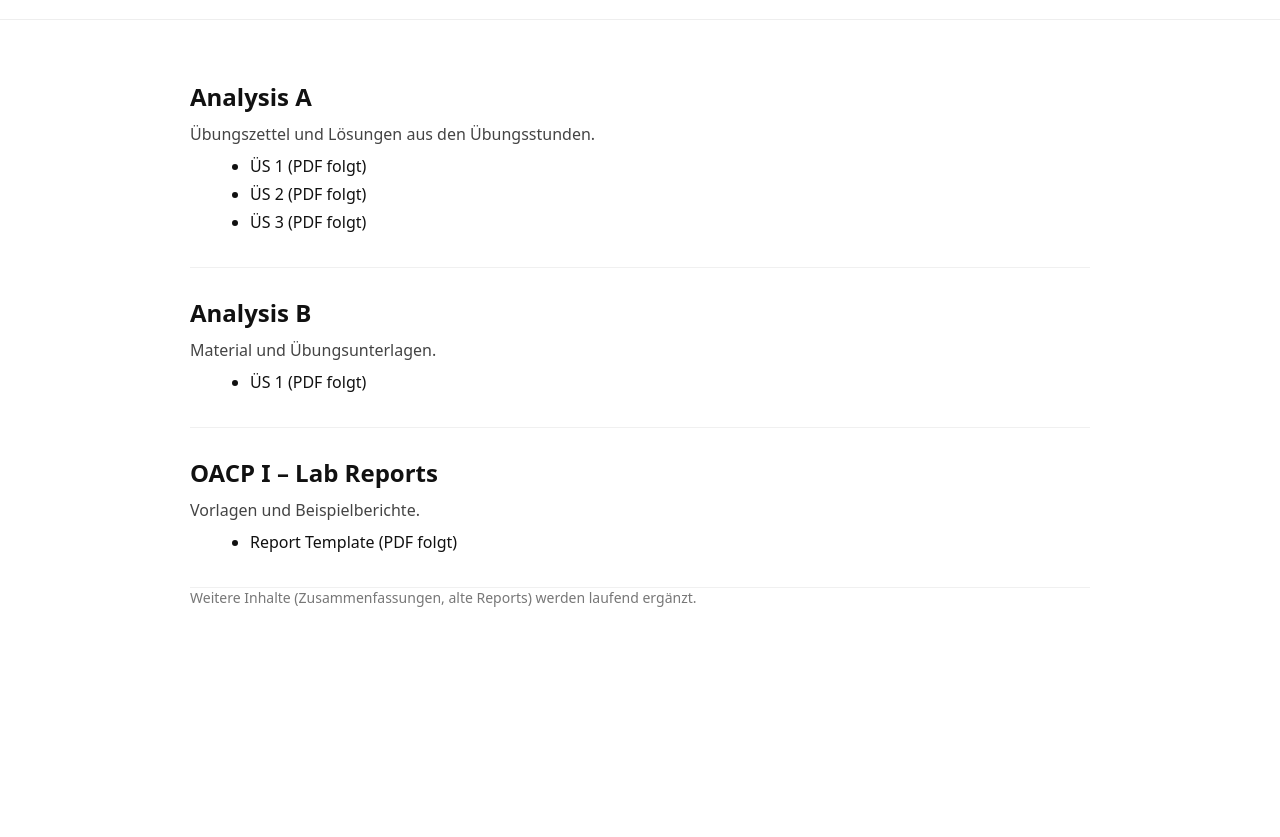
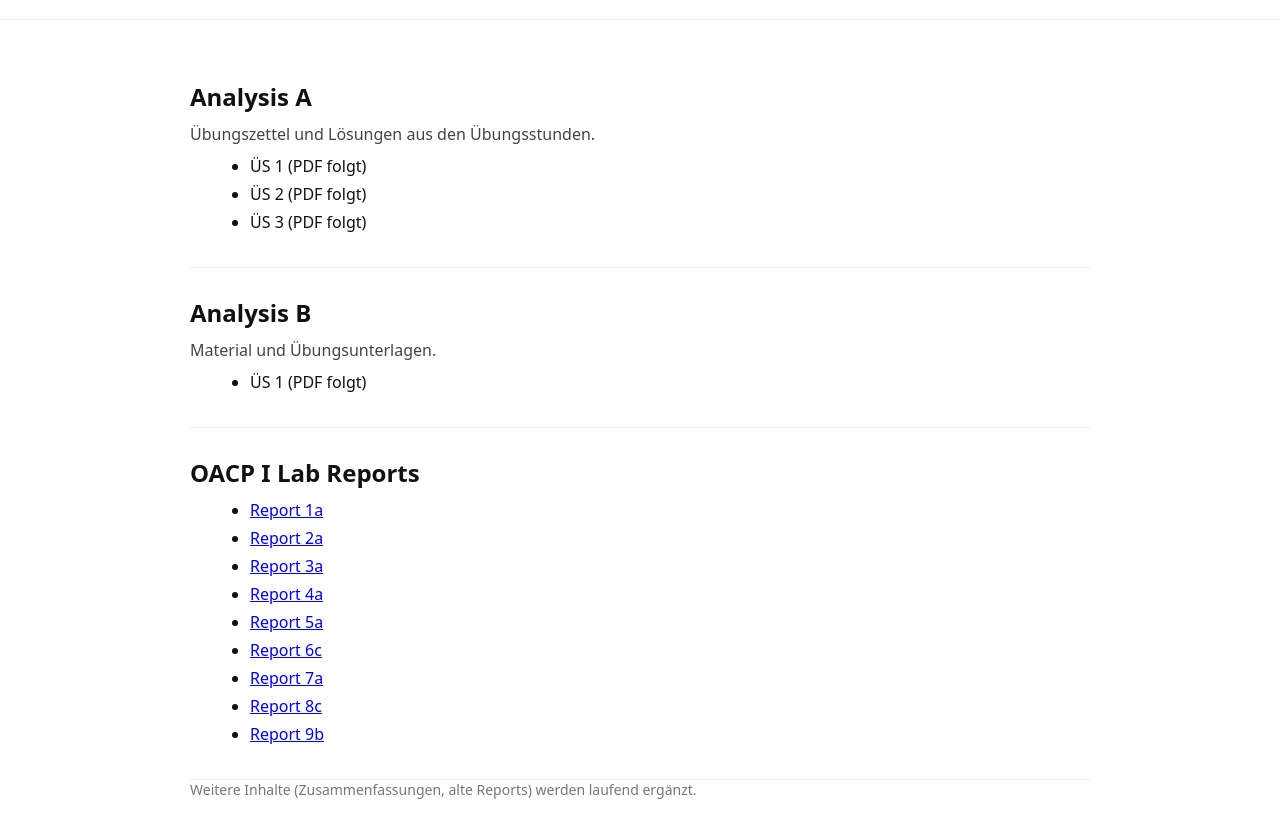
Before and after one commit to l-visva/visva-loganathan.github.io, a plain HTML site: page unterlagen.html in a window 1280 px wide. Shown: the part 101-938 px from the top of the page. Before the commit the page ends 800 px from the top, so only its background shows below. Drawn offline with Linux system fonts and the light colour scheme.

Commit message:
Update unterlagen.html

```diff
--- a/unterlagen.html
+++ b/unterlagen.html
@@ -51,13 +51,21 @@
     </ul>
   </section>
 
-  <section>
-    <h2>OACP I – Lab Reports</h2>
-    <p>Vorlagen und Beispielberichte.</p>
-    <ul>
-      <li>Report Template (PDF folgt)</li>
-    </ul>
-  </section>
+ <section>
+  <h2>OACP I Lab Reports</h2>
+  <ul>
+    <li><a href="unterlagen/oacp1/OACPI_FS24_VISVA_LOGANATHAN_1a.pdf" target="_blank" rel="noopener">Report 1a</a></li>
+    <li><a href="unterlagen/oacp1/OACPI_FS24_VISVA_LOGANATHAN_2a.pdf" target="_blank" rel="noopener">Report 2a</a></li>
+    <li><a href="unterlagen/oacp1/OACPI_FS24_VISVA_LOGANATHAN_3a.pdf" target="_blank" rel="noopener">Report 3a</a></li>
+    <li><a href="unterlagen/oacp1/OACPI_FS24_VISVA_LOGANATHAN_4a.pdf" target="_blank" rel="noopener">Report 4a</a></li>
+    <li><a href="unterlagen/oacp1/OACPI_FS24_VISVA_LOGANATHAN_5a.pdf" target="_blank" rel="noopener">Report 5a</a></li>
+    <li><a href="unterlagen/oacp1/OACPI_FS24_VISVA_LOGANATHAN_6c.pdf" target="_blank" rel="noopener">Report 6c</a></li>
+    <li><a href="unterlagen/oacp1/OACPI_FS24_VISVA_LOGANATHAN_7a.pdf" target="_blank" rel="noopener">Report 7a</a></li>
+    <li><a href="unterlagen/oacp1/OACPI_FS24_VISVA_LOGANATHAN_8c.pdf" target="_blank" rel="noopener">Report 8c</a></li>
+    <li><a href="unterlagen/oacp1/OACPI_FS24_VISVA_LOGANATHAN_9b.pdf" target="_blank" rel="noopener">Report 9b</a></li>
+  </ul>
+</section>
+
 
   <p class="muted">
     Weitere Inhalte (Zusammenfassungen, alte Reports) werden laufend ergänzt.
```
